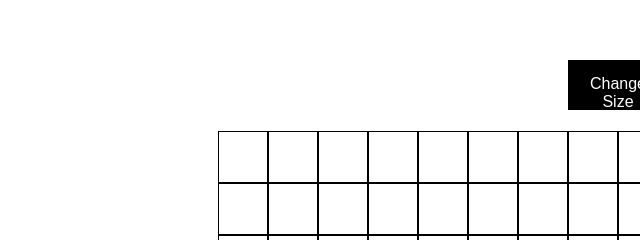
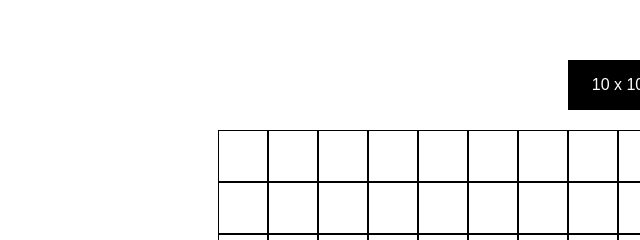
Before and after one commit to zipzopboppitybop/Etch-a-Sketch, a plain HTML site: page index.html in a window 1280 px wide. Shown: the part 128-368 px from the top of the page, 640-1280 px from the left. Drawn offline with Linux system fonts and the light colour scheme.

Commit message:
changed button

```diff
--- a/index.html
+++ b/index.html
@@ -8,7 +8,7 @@
     <title>Etch-a-Sketch</title>
   </head>
   <body>
-    <button id="changeBtn">Change Size</button>
+    <button id="changeBtn">10 x 10</button>
     <div id="container"></div>
     <script src="script.js"></script>
   </body>
```
